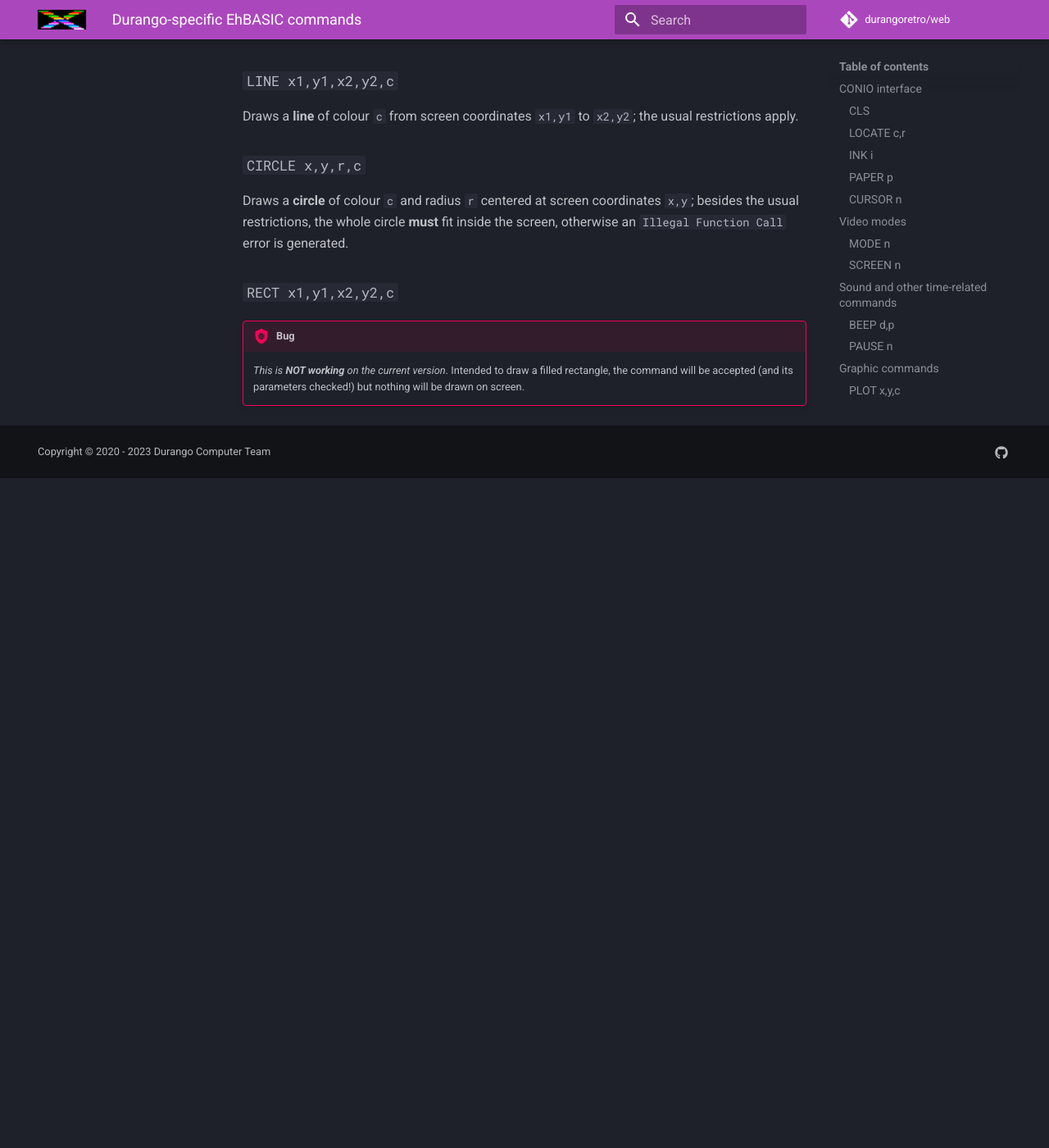
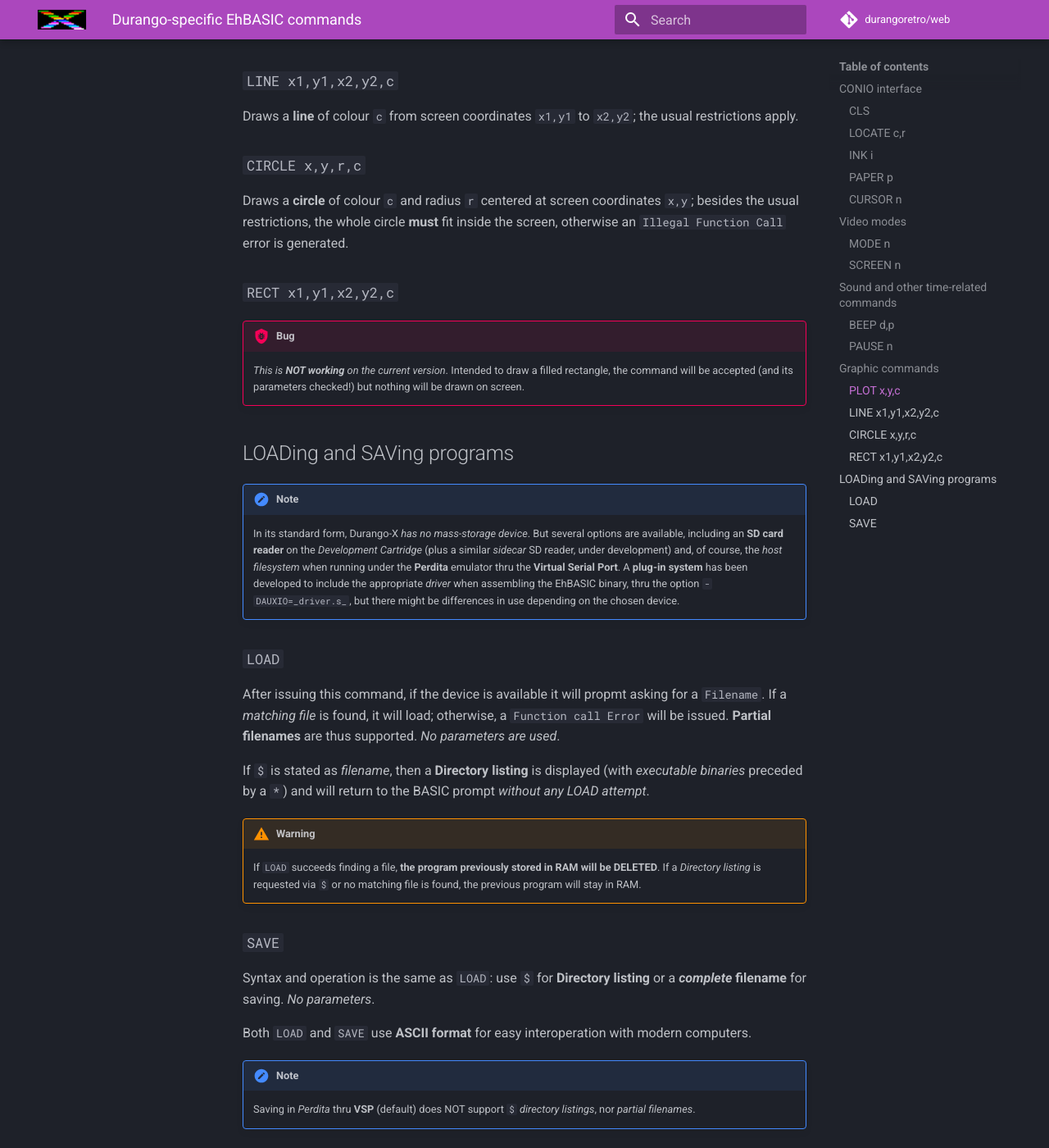
Before and after one commit to durangoretro/web, an MkDocs documentation site: the page built from docs/software/ehbasic.md, in a window 1280 px wide and 1400 px high, scrolled down 3045 px. Shown: the whole window at 82% size. Built offline with MkDocs 1.6.1 and Material for MkDocs 9.7.7, drawn with Linux system fonts in a browser that asks for light colours; comment, search, counter and statistics services are not loaded; before the commit the page ends 3628 px from its top, so only the background shows below that.

Commit message:
add LOAD and SAVE docs

```diff
--- a/docs/software/ehbasic.md
+++ b/docs/software/ehbasic.md
@@ -115,3 +115,33 @@
 !!! bug
 
 	_This is **NOT working** on the current version_. Intended to draw a filled rectangle, the command will be accepted (and its parameters checked!) but nothing will be drawn on screen.
+
+## LOADing and SAVing programs
+
+!!! note
+
+	In its standard form, Durango-X _has no mass-storage device_. But several options are available, including an **SD card reader** on the _Development Cartridge_ (plus a similar _sidecar_ SD reader, under development) and, of course, the _host filesystem_ when running under the **Perdita** emulator thru the **Virtual Serial Port**.
+	A **plug-in system** has been developed to include the appropriate _driver_ when assembling the EhBASIC binary, thru the option `-DAUXIO=_driver.s_`, but there might be differences in use depending on the chosen device.
+
+### `LOAD`
+
+After issuing this command, if the device is available it will propmt asking for a `Filename`. If a _matching file_ is found, it will load;
+otherwise, a `Function call Error` will be issued. **Partial filenames** are thus supported. _No parameters are used_.
+
+If `$` is stated as _filename_, then a **Directory listing** is displayed (with _executable binaries_ preceded by a `*`) and will return
+to the BASIC prompt _without any LOAD attempt_.
+
+!!! warning
+
+	If `LOAD` succeeds finding a file, **the program previously stored in RAM will be DELETED**. If a _Directory listing_ is requested via `$`
+	or no matching file is found, the previous program will stay in RAM.
+
+### `SAVE`
+
+Syntax and operation is the same as `LOAD`: use `$` for **Directory listing** or a **_complete_ filename** for saving. _No parameters_.
+
+Both `LOAD` and `SAVE` use **ASCII format** for easy interoperation with modern computers.
+
+!!! note
+
+	Saving in _Perdita_ thru **VSP** (default) does NOT support `$` _directory listings_, nor _partial filenames_.
```
